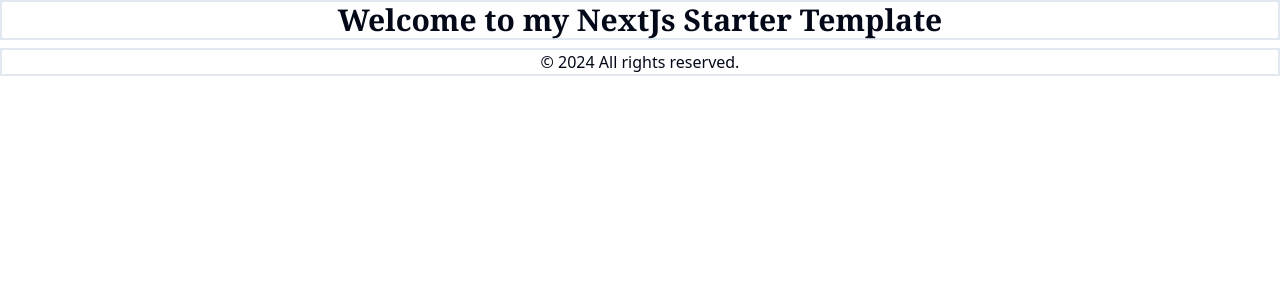
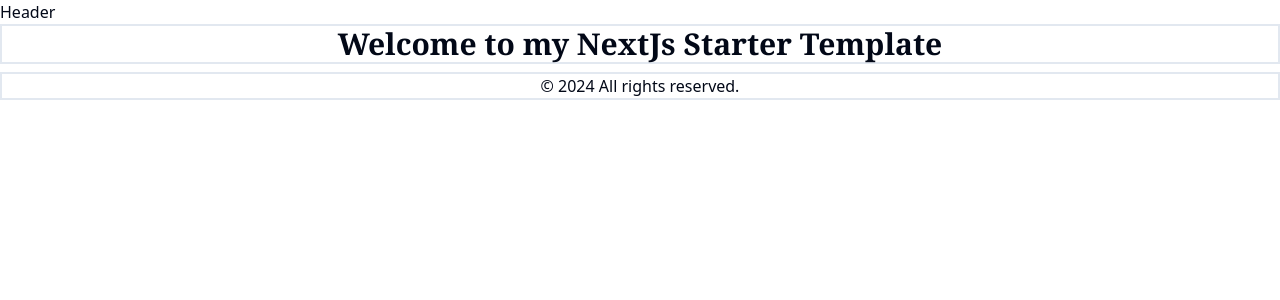
Before and after one commit to samurai71/my-next-starter-template, a Next.js app: page / in a window 1280 px wide. Shown: the top 300 px of the page. Built offline with nearby package versions, Linux system fonts and the light colour scheme.

Commit message:
chore: added header component to the layout

```diff
--- a/src/app/layout.tsx
+++ b/src/app/layout.tsx
@@ -3,6 +3,7 @@ import { Inter } from "next/font/google";
 import "@/styles/globals.css";
 import { ThemeProvider } from "@/components/theme-provider";
 import Footer from "@/components/footer";
+import Header from "@/components/Header/Header";
 
 const inter = Inter({ subsets: ["latin"] });
 
@@ -17,6 +18,7 @@ export default function RootLayout({ children }: RootLayoutProps) {
       <html lang="en" suppressHydrationWarning>
         <head />
         <body>
+          <Header />
           <ThemeProvider
             attribute="class"
             defaultTheme="system"
```
